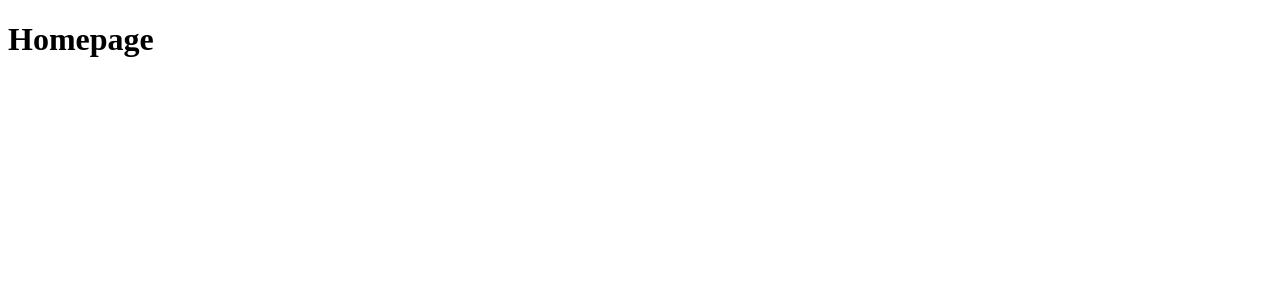
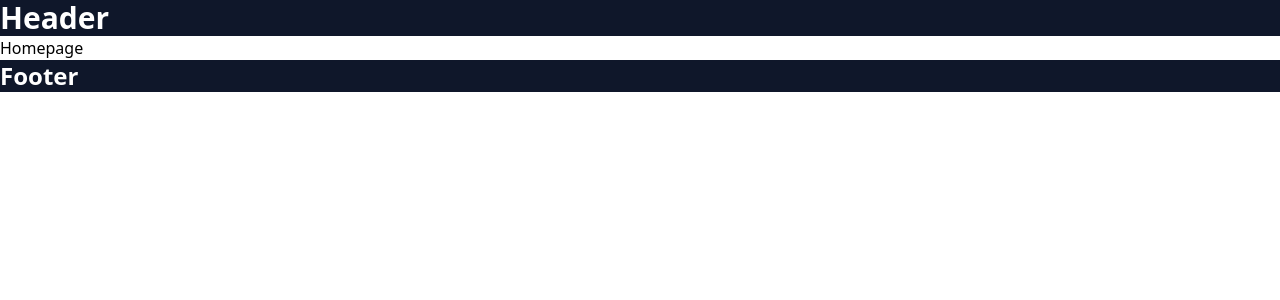
Before and after one commit to Neonsy/NextJS-Server-Steps, a Next.js app in the folder learning-next/: page / in a window 1280 px wide. Shown: the top 300 px of the page. Built offline with nearby package versions, Linux system fonts and the light colour scheme.

Commit message:
Global Layout

```diff
--- a/learning-next/src/app/layout.tsx
+++ b/learning-next/src/app/layout.tsx
@@ -1,16 +1,22 @@
+import '../styles/globals.css';
+
 export const metadata = {
   title: 'Next.js',
   description: 'Generated by Next.js',
+};
+
+export default function RootLayout({ children }: { children: React.ReactNode }) {
+  return (
+    <html lang='en'>
+      <body>
+        <header className='bg-slate-900 text-white'>
+          <h1 className='text-3xl font-bold'>Header</h1>
+        </header>
+        {children}
+        <footer className='bg-slate-900 text-white'>
+          <h3 className='text-2xl font-bold'>Footer</h3>
+        </footer>
+      </body>
+    </html>
+  );
 }
-
-export default function RootLayout({
-  children,
-}: {
-  children: React.ReactNode
-}) {
-  return (
-    <html lang="en">
-      <body>{children}</body>
-    </html>
-  )
-}
--- /dev/null
+++ b/learning-next/src/styles/globals.css
@@ -0,0 +1,3 @@
+@tailwind base;
+@tailwind components;
+@tailwind utilities;
--- a/learning-next/tailwind.config.ts
+++ b/learning-next/tailwind.config.ts
@@ -1,19 +1,13 @@
-import type { Config } from "tailwindcss";
+import type { Config } from 'tailwindcss';
 
 const config: Config = {
   content: [
-    "./src/pages/**/*.{js,ts,jsx,tsx,mdx}",
-    "./src/components/**/*.{js,ts,jsx,tsx,mdx}",
-    "./src/app/**/*.{js,ts,jsx,tsx,mdx}",
+    './src/pages/**/*.{js,ts,jsx,tsx,mdx}',
+    './src/components/**/*.{js,ts,jsx,tsx,mdx}',
+    './src/app/**/*.{js,ts,jsx,tsx,mdx}',
   ],
   theme: {
-    extend: {
-      backgroundImage: {
-        "gradient-radial": "radial-gradient(var(--tw-gradient-stops))",
-        "gradient-conic":
-          "conic-gradient(from 180deg at 50% 50%, var(--tw-gradient-stops))",
-      },
-    },
+    extend: {},
   },
   plugins: [],
 };
```
Also changed, not shown: 2 other files (tests, documents, lock files or other folders).
